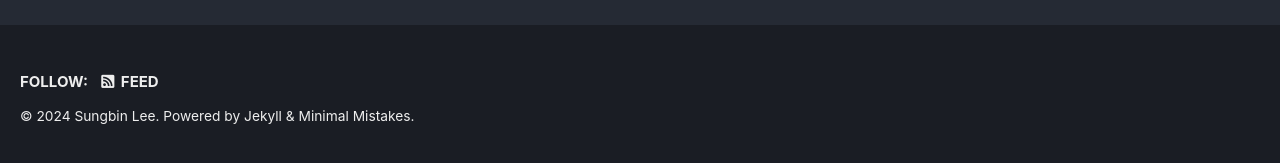
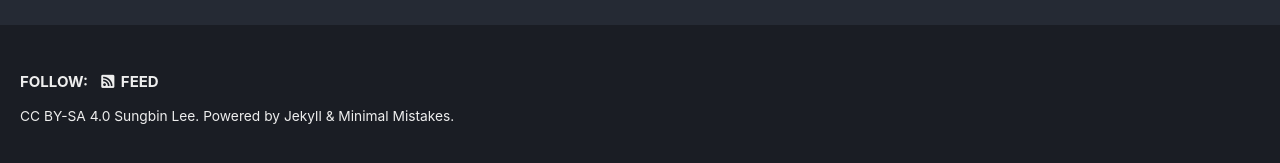
Before and after one commit to sungbinlee/tech.sungbinlee.dev, a Jekyll site: the page built from index.html, in a window 1280 px wide and 900 px high, scrolled down 2336 px. Shown: the part 734-897 px from the top of the window. Built offline with Jekyll 4.4.1, drawn with Linux system fonts in a browser that asks for light colours; cached includes are drawn as plain includes; the list of posts is cut into pages by our own code.

Commit message:
Update footer.html Copyleft

```diff
--- a/_includes/footer.html
+++ b/_includes/footer.html
@@ -18,4 +18,4 @@
   </ul>
 </div>
 
-<div class="page__footer-copyright">&copy; {{ site.time | date: '%Y' }} {{ site.name | default: site.title }}. {{ site.data.ui-text[site.locale].powered_by | default: "Powered by" }} <a href="https://jekyllrb.com" rel="nofollow">Jekyll</a> &amp; <a href="https://mademistakes.com/work/minimal-mistakes-jekyll-theme/" rel="nofollow">Minimal Mistakes</a>.</div>
+<div class="page__footer-copyright"><a href="https://creativecommons.org/licenses/by-sa/4.0/">CC BY-SA 4.0</a> {{ site.name | default: site.title }}. {{ site.data.ui-text[site.locale].powered_by | default: "Powered by" }} <a href="https://jekyllrb.com" rel="nofollow">Jekyll</a> &amp; <a href="https://mademistakes.com/work/minimal-mistakes-jekyll-theme/" rel="nofollow">Minimal Mistakes</a>.</div>
```
